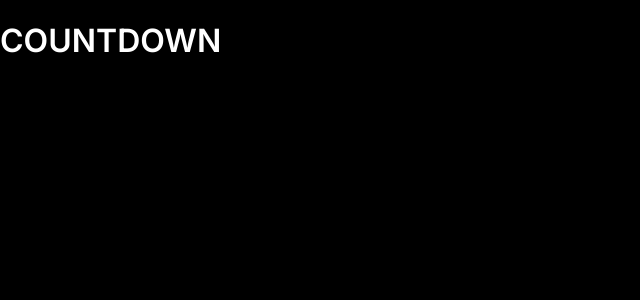
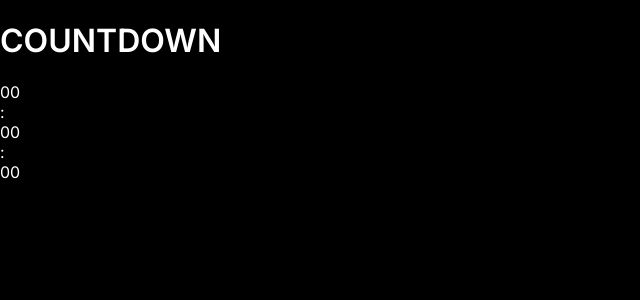
Before and after one commit to siddhantkrishna/countdown, a React (Vite) app: page / in a window 1280 px wide. Shown: the top 300 px of the page, without its empty margins (0-640 px from the left). Built offline with nearby package versions, Linux system fonts and the light colour scheme.

Commit message:
add countdown display

```diff
--- a/src/App.tsx
+++ b/src/App.tsx
@@ -2,6 +2,14 @@ function App() {
   return (
     <main>
       <h1>COUNTDOWN</h1>
+
+      <section>
+        <div>00</div>
+        <span>:</span>
+        <div>00</div>
+        <span>:</span>
+        <div>00</div>
+      </section>
     </main>
   );
 }
```
